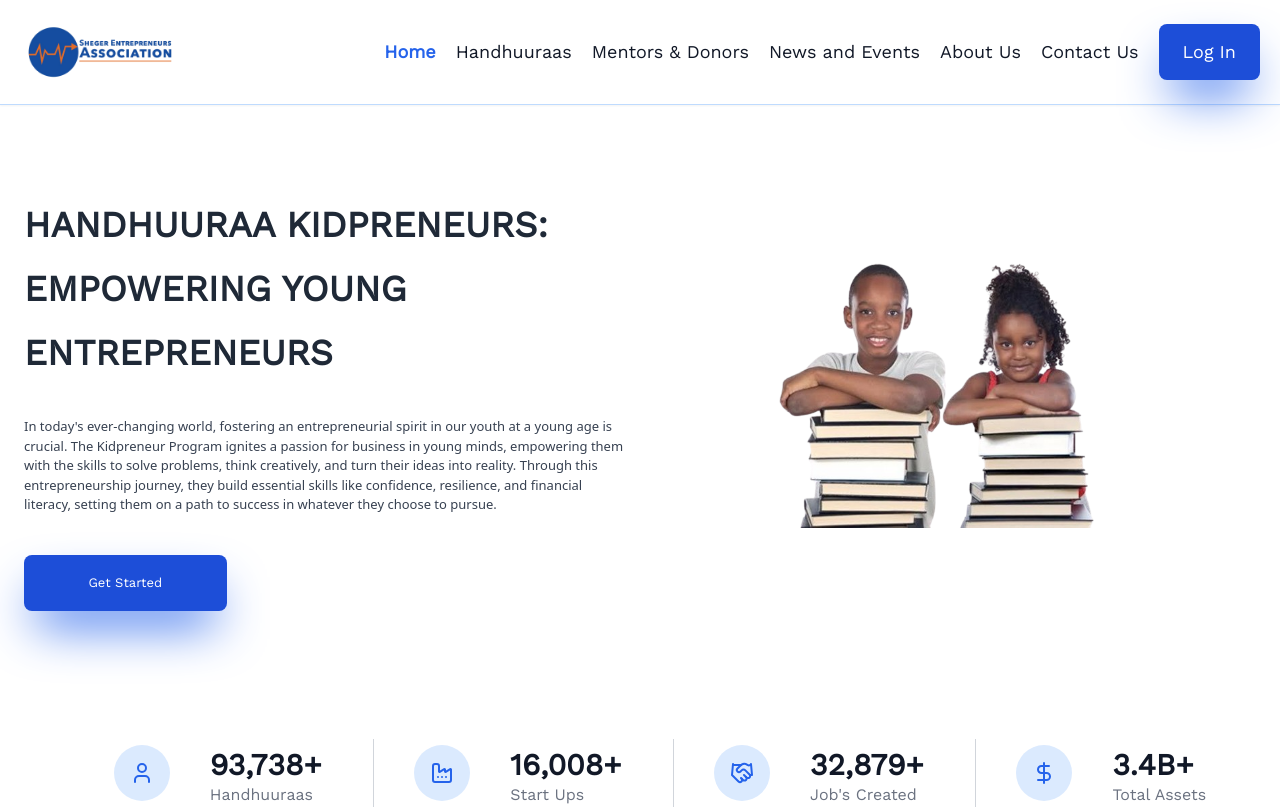
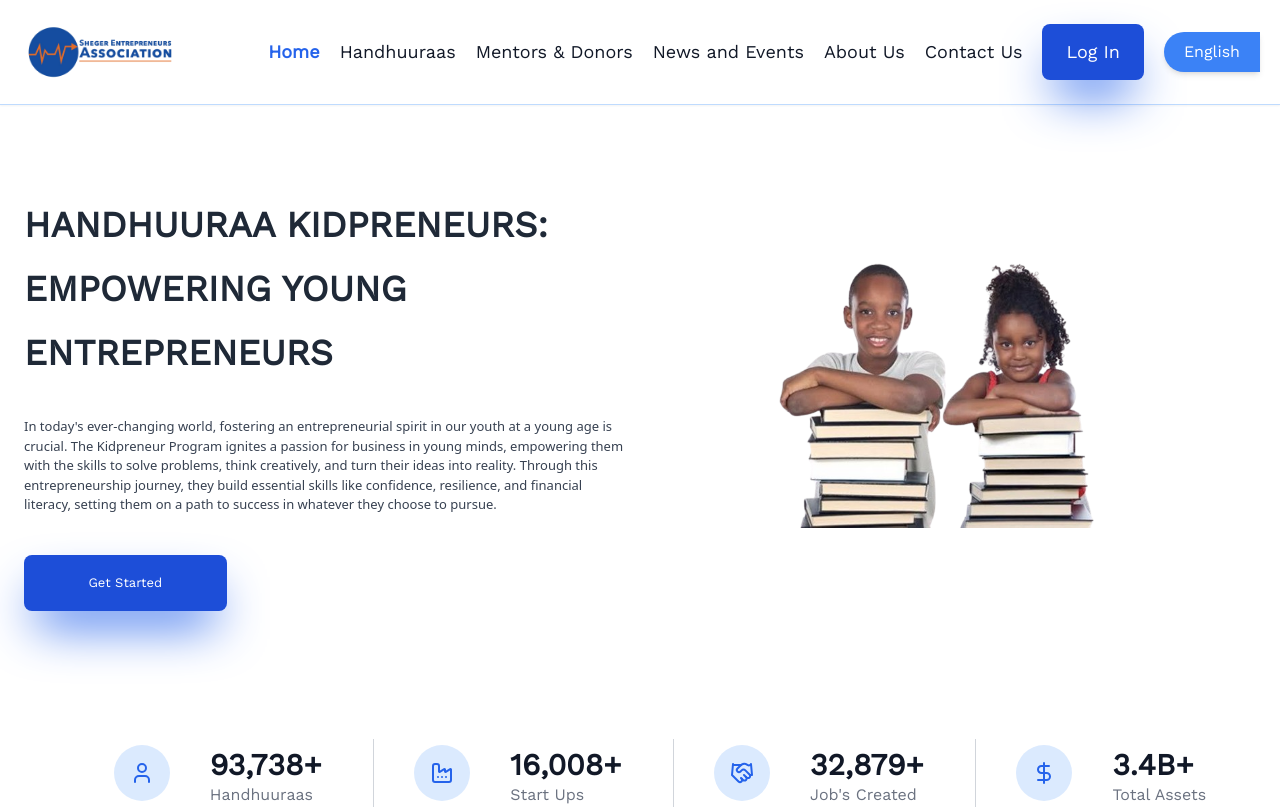
Before and after one commit to MillionTenkir/seawas-next, a Next.js app: page / in a window 1280 px wide. Shown: the top 809 px of the page. Built offline with nearby package versions, Linux system fonts and the light colour scheme.

Commit message:
add the language selection

```diff
--- a/app/(auth)/signup/page.tsx
+++ b/app/(auth)/signup/page.tsx
@@ -1,3 +1,4 @@
+import PhoneNumberInput from "@/components/PhoneNumberInput";
 import Image from "next/image";
 import Link from "next/link";
 import React from "react";
@@ -51,12 +52,7 @@ const page = () => {
             />
             <label className="text-gray-700 text-lg mt-5">Email</label>
             <br />
-            <input
-              type="text"
-              className="border-0 border-b-2 border-gray-300 focus:outline-none focus:border-blue-500 w-1/2
-            "
-              placeholder="demo@gmail.com"
-            />
+            <PhoneNumberInput />
             <label className="text-gray-700 text-lg mt-5">Password</label>
             <br />
             <input
--- /dev/null
+++ b/components/LanguageDropDown.tsx
@@ -0,0 +1,41 @@
+"use client";
+import React, { useState } from "react";
+
+const LanguageDropDown = () => {
+  const [isOpen, setIsOpen] = useState(false);
+  const [selectedLanguage, setSelectedLanguage] = useState("English");
+
+  const languages = ["English", "Affan Oromo", "Amharic"];
+
+  return (
+    <div className="relative">
+      {/* Half-Circle Button */}
+      <button
+        onClick={() => setIsOpen(!isOpen)}
+        className="w-auto h-10 bg-blue-500 p-5 py-auto rounded-l-full  text-white flex items-center justify-center shadow-md"
+      >
+        {selectedLanguage}
+      </button>
+
+      {/* Dropdown */}
+      {isOpen && (
+        <div className="absolute left-0 w-32 bg-white shadow-lg rounded-lg mt-2">
+          {languages.map((lang) => (
+            <button
+              key={lang}
+              onClick={() => {
+                setSelectedLanguage(lang);
+                setIsOpen(false);
+              }}
+              className="block w-full px-4 py-2 text-left hover:bg-blue-100"
+            >
+              {lang}
+            </button>
+          ))}
+        </div>
+      )}
+    </div>
+  );
+};
+
+export default LanguageDropDown;
--- a/components/Navbar.tsx
+++ b/components/Navbar.tsx
@@ -3,6 +3,7 @@ import Image from "next/image";
 import Link from "next/link";
 import { usePathname } from "next/navigation";
 import React from "react";
+import LanguageDropDown from "./LanguageDropDown";
 
 const Navbar = () => {
   const pathName = usePathname();
@@ -98,6 +99,7 @@ const Navbar = () => {
                 Log In
               </Link>
               {/* </form> */}
+              <LanguageDropDown />
             </>
           ) : (
             <>
```
